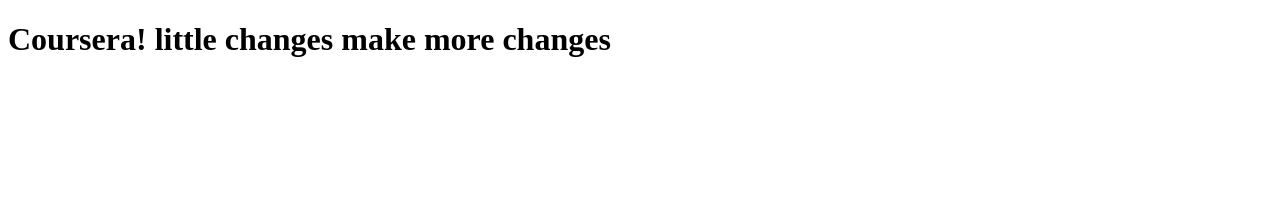
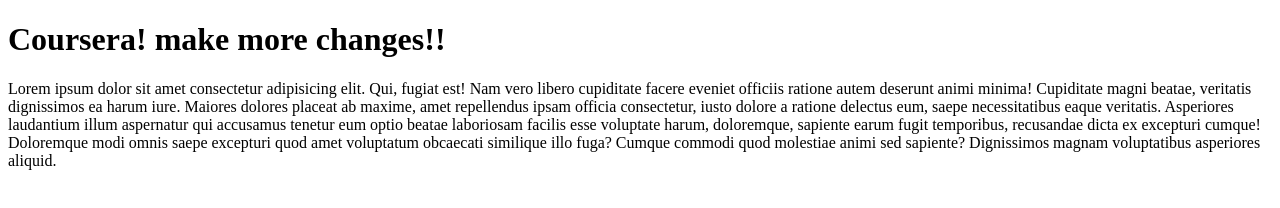
Before and after one commit to cub24/belajar-coding-1, a plain HTML site: page site/index.html in a window 1280 px wide. Drawn offline with Linux system fonts and the light colour scheme.

Commit message:
more changes.

```diff
--- a/site/index.html
+++ b/site/index.html
@@ -8,7 +8,8 @@
 </head>
 <body>
 
-    <h1>Coursera! little changes make more changes</h1>
+    <h1>Coursera! make more changes!!</h1>
+    <p>Lorem ipsum dolor sit amet consectetur adipisicing elit. Qui, fugiat est! Nam vero libero cupiditate facere eveniet officiis ratione autem deserunt animi minima! Cupiditate magni beatae, veritatis dignissimos ea harum iure. Maiores dolores placeat ab maxime, amet repellendus ipsam officia consectetur, iusto dolore a ratione delectus eum, saepe necessitatibus eaque veritatis. Asperiores laudantium illum aspernatur qui accusamus tenetur eum optio beatae laboriosam facilis esse voluptate harum, doloremque, sapiente earum fugit temporibus, recusandae dicta ex excepturi cumque! Doloremque modi omnis saepe excepturi quod amet voluptatum obcaecati similique illo fuga? Cumque commodi quod molestiae animi sed sapiente? Dignissimos magnam voluptatibus asperiores aliquid.</p>
 
 </body>
 </html>
```
